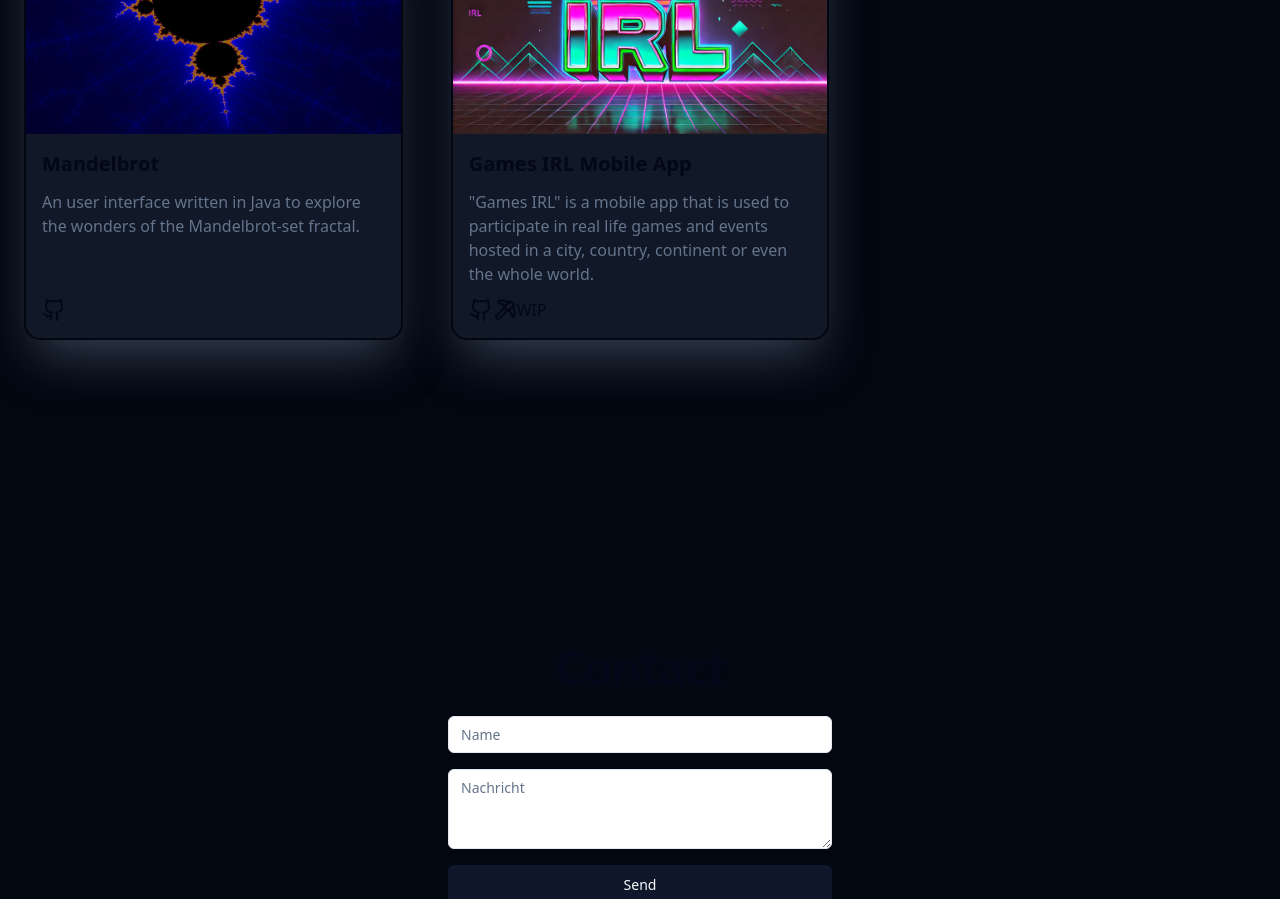
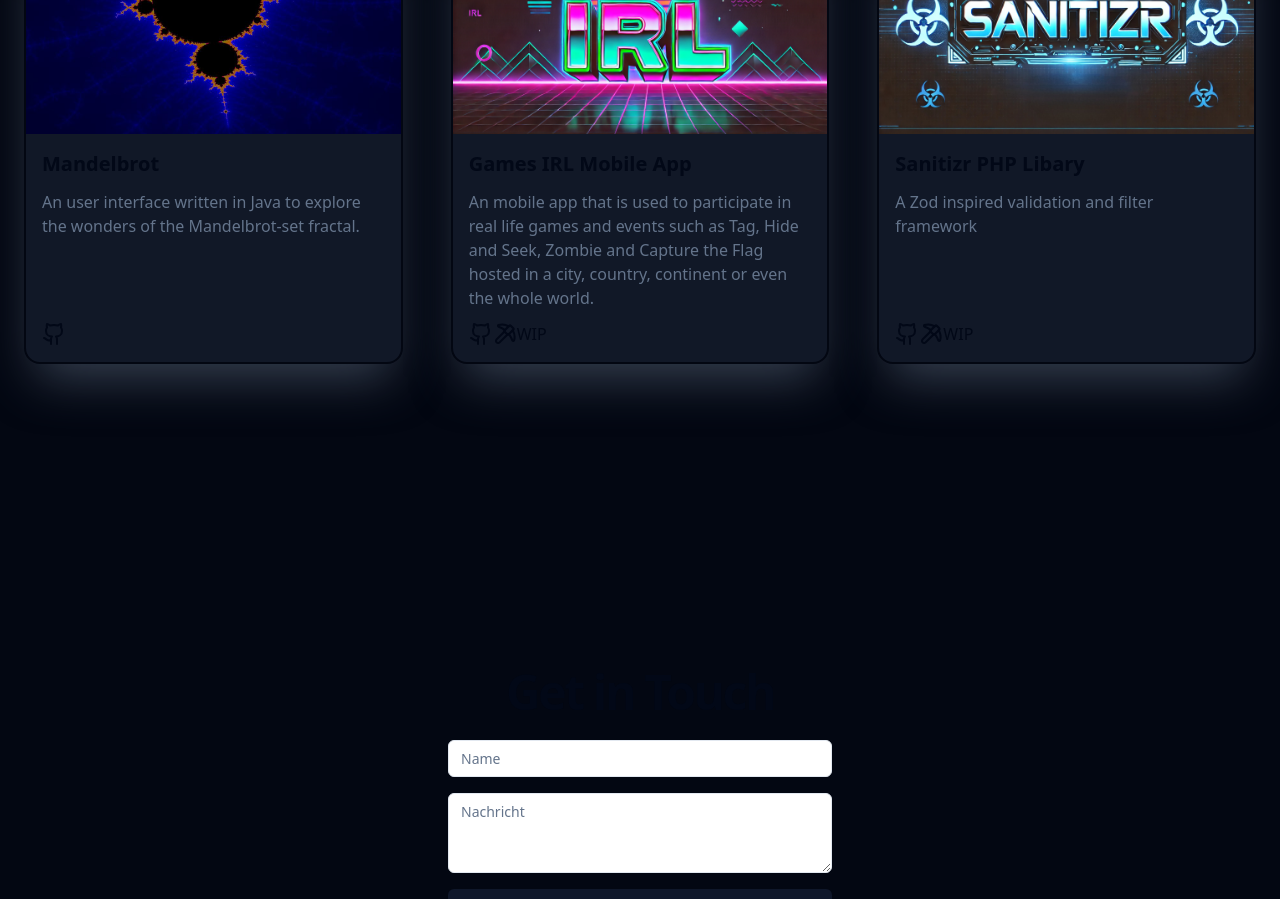
Before and after one commit to Nebalus/WebFrontend, a React (Vite) app: page / in a window 1280 px wide. Shown: the part 1360-2259 px from the top of the page. Built offline with nearby package versions, Linux system fonts and the light colour scheme.

Commit message:
Code Refractor

```diff
--- a/src/AppRouter.tsx
+++ b/src/AppRouter.tsx
@@ -38,7 +38,7 @@ export const appRouter = createBrowserRouter([
     {
         path: APP_DASHBOARD_PATH,
         element: <DashboardLayout />,
-        loader: protectedLoader,
+      //  loader: protectedLoader,
         children: [
             {
                 path: "",
--- a/src/components/dashboard/services/referral/ReferralsPanel.tsx
+++ b/src/components/dashboard/services/referral/ReferralsPanel.tsx
@@ -27,6 +27,7 @@ import {Input} from "@assets/components/shadcnui/input.tsx";
 import {Checkbox} from "@assets/components/shadcnui/checkbox.tsx";
 import {toast} from "sonner";
 import {DialogClose} from "@radix-ui/react-dialog";
+import { APP_FRONTEND_FULL_PATH } from "@/constants";
 
 export default function ReferralsPanel() {
     const {hydrateReferrals} = useReferralStore();
@@ -35,14 +36,13 @@ export default function ReferralsPanel() {
     const form = useForm<CreateReferralForm>({
         resolver: zodResolver(CreateReferralFormSchema),
         defaultValues: {
-            name: "TEST",
-            pointer: "https://nebalus.dev",
+            name: "",
+            pointer: "",
             disabled: false
         },
     })
 
     function onSubmit(data: CreateReferralForm) {
-        console.log(data);
         toast("Referral created", {
             description: "The referral has been created successfully"
         })
@@ -78,13 +78,10 @@ export default function ReferralsPanel() {
                                         name="name"
                                         render={({ field }) => (
                                             <FormItem>
-                                                <FormLabel>Username</FormLabel>
+                                                <FormLabel>Referral Name</FormLabel>
                                                 <FormControl>
-                                                    <Input placeholder="shadcn" {...field} value={field.value ?? ""}/>
+                                                    <Input placeholder="Example Referral" {...field} value={field.value ?? ""}/>
                                                 </FormControl>
-                                                <FormDescription>
-                                                    This is your public display name.
-                                                </FormDescription>
                                                 <FormMessage />
                                             </FormItem>
                                         )}
@@ -96,11 +93,8 @@ export default function ReferralsPanel() {
                                             <FormItem>
                                                 <FormLabel>Pointer</FormLabel>
                                                 <FormControl>
-                                                    <Input placeholder="shadcn" {...field} value={field.value ?? ""}/>
+                                                    <Input placeholder={APP_FRONTEND_FULL_PATH} {...field} value={field.value ?? ""}/>
                                                 </FormControl>
-                                                <FormDescription>
-                                                    This is your public display name.
-                                                </FormDescription>
                                                 <FormMessage />
                                             </FormItem>
                                         )}
--- a/src/components/landing/LandingProjectCard.tsx
+++ b/src/components/landing/LandingProjectCard.tsx
@@ -14,7 +14,7 @@ export interface ProjectCardProps {
 export default function LandingProjectCard({ pic_link, pic_alt, title, description, github_link, work_and_progress}: ProjectCardProps) {
     return (
         <div className="rounded-2xl bg-gray-900 shadow-2xl shadow-gray-700 border-solid border-2 border-gray-950 group hover:shadow-violet-950 transition-all duration-300">
-            <ExternalLink to={github_link}>
+            <ExternalLink to={github_link} >
                 <div className="flex flex-col h-full">
                     <AspectRatio ratio={16 / 9} className="overflow-hidden">
                         <img
--- a/src/constants.ts
+++ b/src/constants.ts
@@ -1,4 +1,4 @@
-export const VERSION = '0.0.2';
+export const VERSION = '0.0.3';
 export const STORAGE_PREFIX = 'dev_';
 export const OWNER_USERNAME = 'nebalus';
 
@@ -8,4 +8,12 @@ export const APP_BACKEND_API_DOMAIN = import.meta.env.APP_BACKEND_API_DOMAIN;
 export const APP_BACKEND_API_PROTOCOL = import.meta.env.APP_BACKEND_API_PROTOCOL;
 export const APP_BACKEND_API_PORT = import.meta.env.APP_BACKEND_API_PORT;
 
+export const APP_FRONTEND_DOMAIN = import.meta.env.APP_FRONTEND_DOMAIN;
+export const APP_FRONTEND_PROTOCOL = import.meta.env.APP_FRONTEND_PROTOCOL;
+export const APP_FRONTEND_PORT = import.meta.env.APP_FRONTEND_PORT;
+export const APP_FRONTEND_FULL_PATH = APP_BACKEND_API_PROTOCOL + "://" + APP_BACKEND_API_DOMAIN;
+export const APP_FRONTEND_FULL_PATH_WITH_PORT = APP_FRONTEND_FULL_PATH + ":" + APP_BACKEND_API_PORT;
+
+
+
 export const APP_DASHBOARD_PATH = "/-/";
--- a/src/pages/LandingPage.tsx
+++ b/src/pages/LandingPage.tsx
@@ -76,8 +76,16 @@ export default function LandingPage() {
                       pic_link="/static/media/images/gamesirl.png"
                       pic_alt="Games IRL Icon"
                       title="Games IRL Mobile App"
-                      description='"Games IRL" is a mobile app that is used to participate in real life games and events hosted in a city, country, continent or even the whole world.'
+                      description='An mobile app that is used to participate in real life games and events such as Tag, Hide and Seek, Zombie and Capture the Flag hosted in a city, country, continent or even the whole world.'
                       github_link="https://github.com/Nebalus/GamesIRLMobile"
+                      work_and_progress={true}
+                  />
+                  <LandingProjectCard
+                      pic_link="/static/media/images/sanitizr.jpg"
+                      pic_alt="Sanitizr Icon"
+                      title="Sanitizr PHP Libary"
+                      description='A Zod inspired validation and filter framework'
+                      github_link="https://github.com/Nebalus/Sanitizr"
                       work_and_progress={true}
                   />
                   {/*<LandingProjectCard*/}
@@ -147,7 +155,7 @@ export default function LandingPage() {
               <div className="container px-4 md:px-6">
                 <div className="flex flex-col items-center justify-center space-y-4 text-center">
                   <div className="space-y-2">
-                    <h2 className="text-3xl font-bold tracking-tighter sm:text-5xl">Contact</h2>
+                    <h2 className="text-3xl font-bold tracking-tighter sm:text-5xl">Get in Touch</h2>
                     <p className="max-w-[900px] text-muted-foreground md:text-xl/relaxed lg:text-base/relaxed xl:text-xl/relaxed">
                     </p>
                   </div>
```
Also changed, not shown: 2 other files (tests, documents, lock files or other folders).
